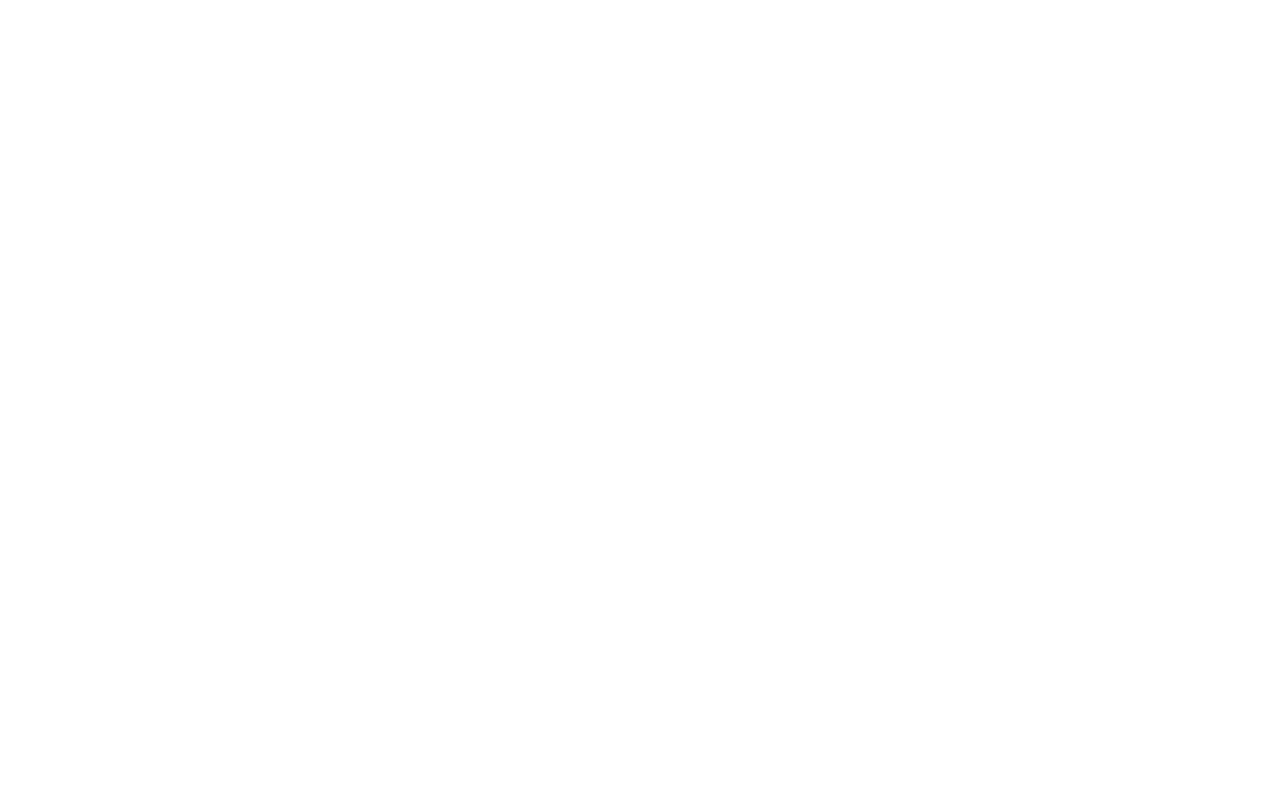
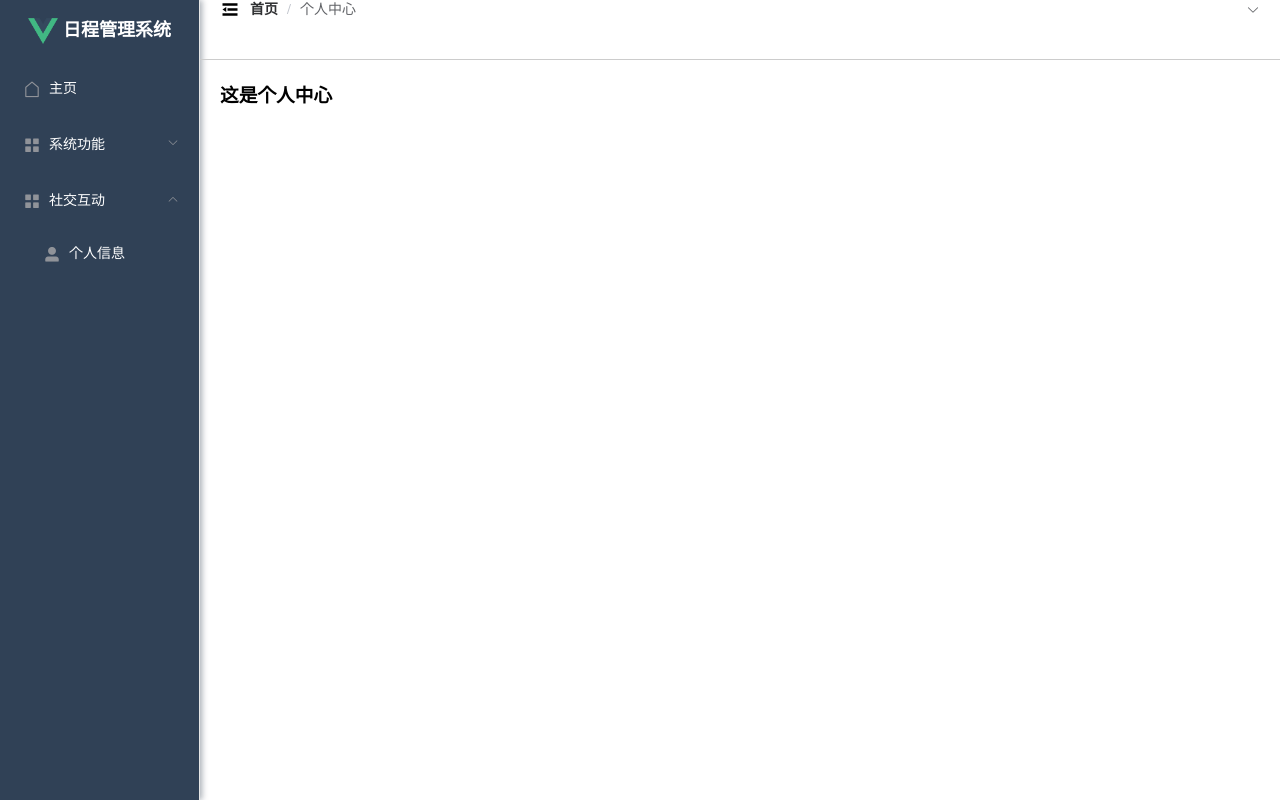
Before and after one commit to moushow/frontend, a Vue app: page /person in a window 1280 px wide. Built offline with nearby package versions, Linux system fonts and the light colour scheme.

Commit message:
个人中心

```diff
--- a/src/components/Aside.vue
+++ b/src/components/Aside.vue
@@ -37,16 +37,17 @@
           </el-menu-item>
           </el-submenu>
 
-        <!-- <el-submenu index="3">
-          <template #title>
-            <i class="el-icon-setting"></i>
-            <span>导航三</span>
+        <el-submenu index="3">
+          <template slot="title">
+            <i class="el-icon-menu"></i>
+            <span>社交互动</span>
           </template>
-          <el-submenu index="3-4">
-            <template #title>选项4</template>
-            <el-menu-item index="3-4-1">选项4-1</el-menu-item>
-          </el-submenu>
-        </el-submenu> -->
+          <el-menu-item index="/person">
+            <i class="el-icon-user-solid"></i>
+            <span slot="title">个人信息</span>
+          </el-menu-item>
+        </el-submenu>
+
       </el-menu>
 </template>
 
@@ -56,11 +57,6 @@
     props:{
         isCollapse: Boolean,
         logoTextShow: Boolean
-    },
-    methods:{
-      handleSelect(index){
-
-      }
     }
 }
 </script>
--- a/src/router/index.js
+++ b/src/router/index.js
@@ -19,7 +19,9 @@
       {
         path:'calendar',name:'日历视图',component:() => import("../views/Calendar.vue"),
       },
-
+      {
+        path:'person',name:'个人中心',component:() => import("../views/Person.vue"),
+      }
     ]
   },
   {
--- a/src/views/Home.vue
+++ b/src/views/Home.vue
@@ -1,17 +1,43 @@
 <template>
-    <div>
-        <h1>
-            这是主页
-        </h1>
-    </div>
+  <div>
+    <div id="main" style="width: 500px; height: 400px;"></div>
+  </div>
 </template>
 
 <script>
-export default{
-    name:"Home"
+import * as echarts from 'echarts';
+
+export default {
+  name: "Home",
+  data() {
+    return {};
+  },
+  mounted() {
+    var chartDom = document.getElementById('main');
+    var myChart = echarts.init(chartDom);
+    var option = {
+      xAxis: {
+        type: 'category',
+        data: ['Mon', 'Tue', 'Wed', 'Thu', 'Fri', 'Sat', 'Sun']
+      },
+      yAxis: {
+        type: 'value'
+      },
+      series: [
+        {
+          data: [150, 230, 224, 218, 135, 147, 260],
+          type: 'line'
+        }
+      ]
+    };
+    myChart.setOption(option);
+  }
 }
 </script>
 
 <style scoped>
-
+#main {
+  width: 500px;
+  height: 400px;
+}
 </style>
--- /dev/null
+++ b/src/views/Person.vue
@@ -0,0 +1,17 @@
+<template>
+  <div>
+    <h1>
+      这是个人中心
+    </h1>
+  </div>
+</template>
+
+<script>
+export default{
+  name:"Person"
+}
+</script>
+
+<style scoped>
+
+</style>
```
